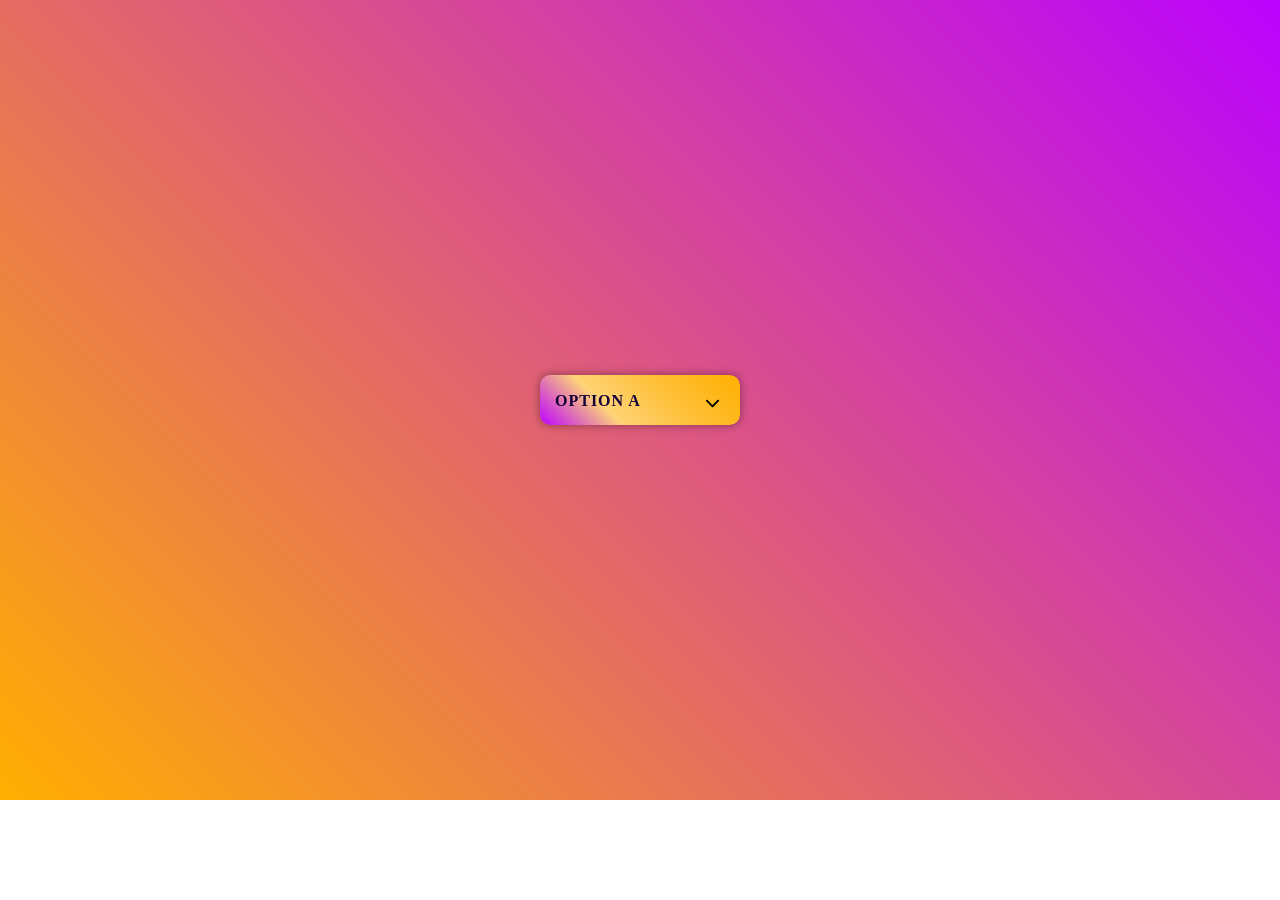
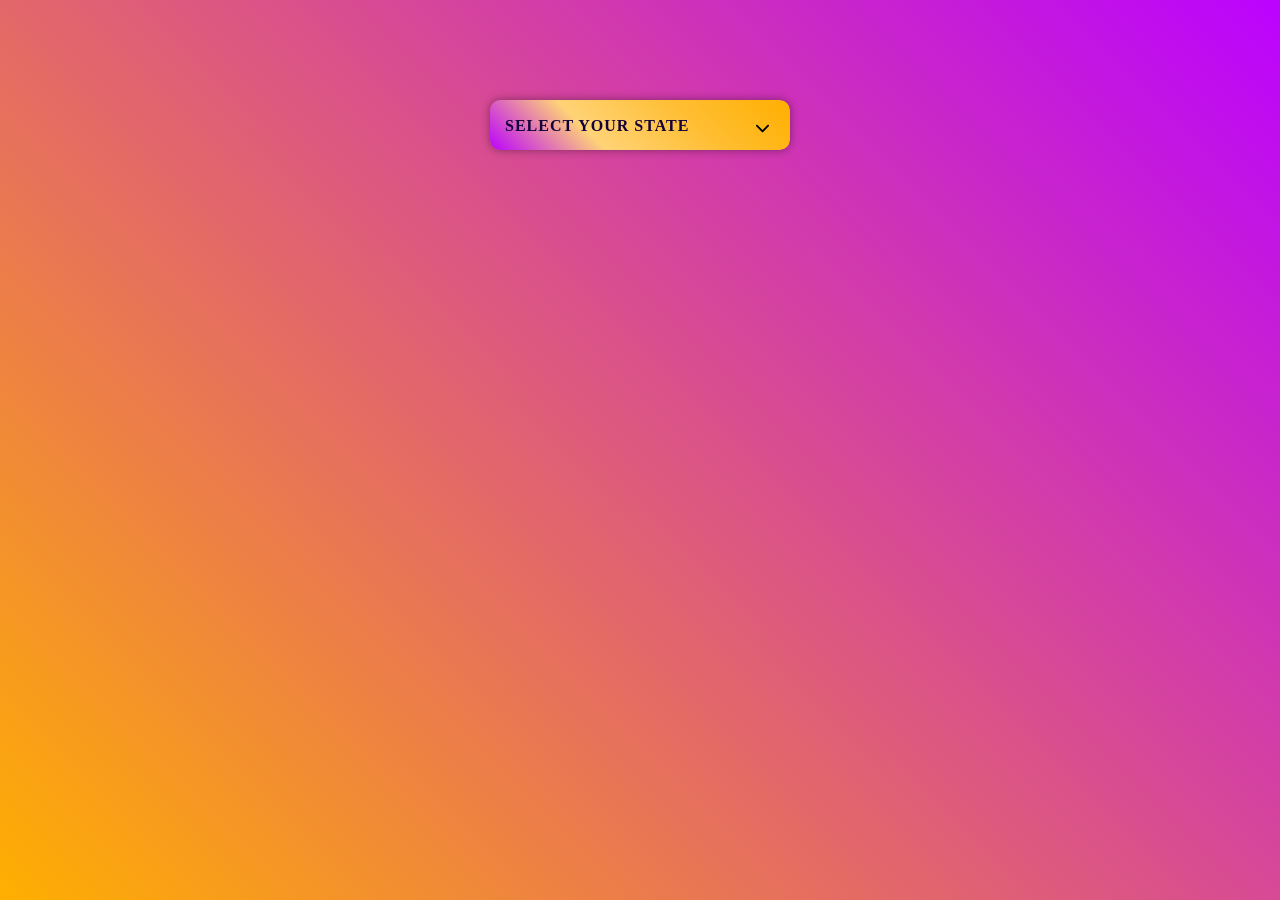
Before and after one commit to shoaibansari007/Select-Box, a plain HTML site: page index.html in a window 1280 px wide. Before the commit the page ends 800 px from the top, so only its background shows below. Drawn offline with Linux system fonts and the light colour scheme.

Commit message:
added state option

```diff
--- a/index.html
+++ b/index.html
@@ -17,14 +17,14 @@ body{
     position: relative;
     display: flex;
     justify-content: center;
-    align-items: center;
+    margin-top: 100px;
     height: 100vh;
 }
 .box{
     position: relative;
     border-radius: 10px;
     overflow: hidden;
-    width: 200px;
+    width: 300px;
     height: 50px;
     box-shadow: 0px  0px 10px rgba(0,0,0,0.4);
 }
@@ -64,11 +64,38 @@ body{
 <body>
     <div class="box">
         <select name="options" id="select">
-            <option value="A">Option A</option>
-            <option value="B">Option B</option>
-            <option value="C">Option C</option>
-            <option value="D">Option D</option>
-            <option value="E">Option E</option>
+
+            <option value="name" selected>Select Your State</option>
+            <option value="1">Andhra Pradesh</option>
+            <option value="2">Arunachal Pradesh</option>
+            <option value="3">Assam</option>
+            <option value="4">Bihar</option>
+            <option value="5">Chhattisgarh</option>
+            <option value="6">Goa</option>
+            <option value="7">Gujarat</option>
+            <option value="8">Haryana</option>
+            <option value="9">Himachal Pradesh</option>
+            <option value="10">Jharkhand</option>
+            <option value="11">Karnataka</option>
+            <option value="12">Kerala</option>
+            <option value="13">Madhya Pradesh</option>
+            <option value="14">Maharashtra</option>
+            <option value="15">Manipur</option>
+            <option value="16">Meghalaya</option>
+            <option value="17">Mizoram</option>
+            <option value="18">Nagaland</option>
+            <option value="19">Odisha</option>
+            <option value="20">Punjab</option>
+            <option value="21">Rajasthan</option>
+            <option value="22">Sikkim</option>
+            <option value="23">Tamil Nadu</option>
+            <option value="24">Telangana</option>
+            <option value="25">Tripura</option>
+            <option value="26">Uttar Pradesh</option>
+            <option value="27">Uttarakhand</option>
+            <option value="28">West Bengal</option>
+
+
         </select>
     </div>
 </body>
```
